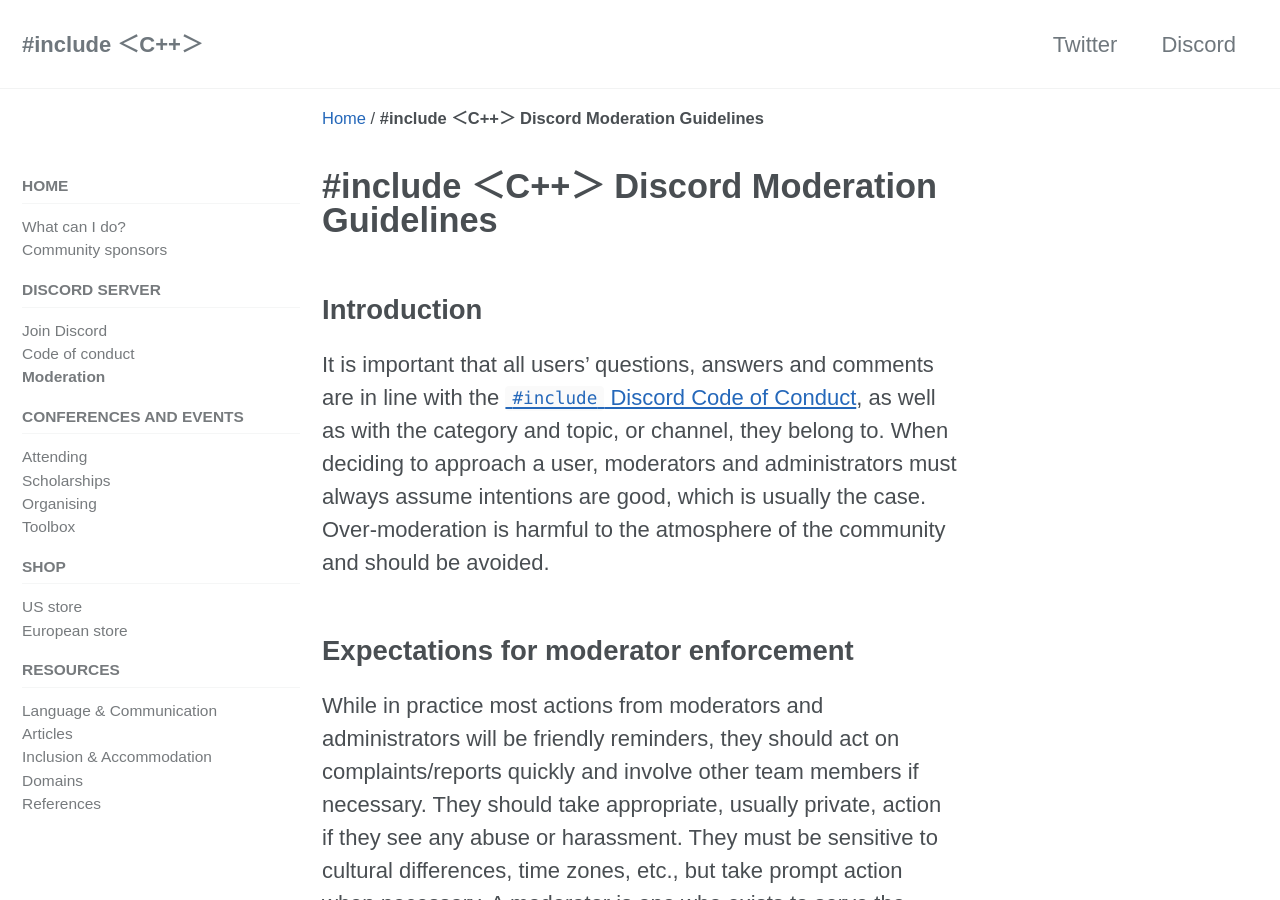
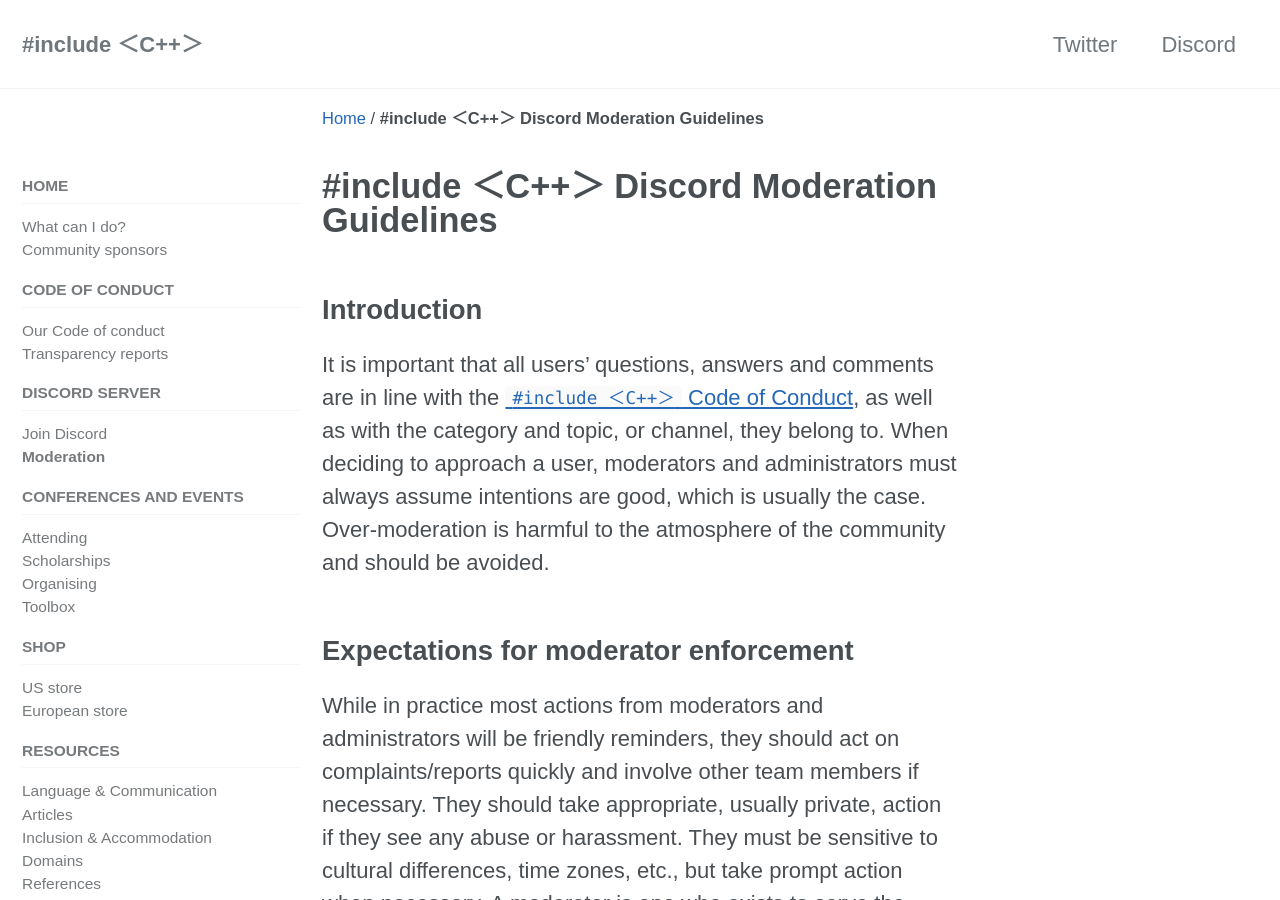
Before and after one commit to include-cpp/include-cpp.github.io, a Jekyll site: the page built from moderation.md, in a window 1280 px wide and 900 px high. Built offline with Jekyll 4.4.1, drawn with Linux system fonts in a browser that asks for light colours; cached includes are drawn as plain includes; nearby versions of some CDN libraries.

Commit message:
Add transparency reports

```diff
--- a/_config.yml
+++ b/_config.yml
@@ -277,6 +277,7 @@ tag_archive:
 #     category: /categories/:name/
 #     tag: /tags/:name/
 
+categories: [communication, report]
 
 # HTML Compression
 # - https://jch.penibelst.de/
--- a/_data/navigation.yml
+++ b/_data/navigation.yml
@@ -21,13 +21,18 @@ sidebar:
         url: /what-can-i-do/
       - title: "Community sponsors"
         url: /community-sponsors/
+  - title: "Code of Conduct"
+    url: /discord/
+    children:
+      - title: "Our Code of conduct"
+        url: /code-of-conduct/
+      - title: "Transparency reports"
+        url: /reports/
   - title: Discord Server
     url: /discord/
     children:
       - title: "Join Discord"
         url: /discord/
-      - title: "Code of conduct"
-        url: /code-of-conduct/
       - title: "Moderation"
         url: /moderation/
   - title: Conferences and Events
--- a/moderation.md
+++ b/moderation.md
@@ -6,7 +6,7 @@ title: "#include ＜C++＞ Discord Moderation Guidelines"
 Introduction
 ------------
 
-It is important that all users’ questions, answers and comments are in line with the [`#include` Discord Code of Conduct]({{site.baseurl}}/code-of-conduct), as well as with the category and topic, or channel, they belong to. When deciding to approach a user, moderators and administrators must always assume intentions are good, which is usually the case. Over-moderation is harmful to the atmosphere of the community and should be avoided.
+It is important that all users’ questions, answers and comments are in line with the [`#include ＜C++＞` Code of Conduct]({{site.baseurl}}/code-of-conduct), as well as with the category and topic, or channel, they belong to. When deciding to approach a user, moderators and administrators must always assume intentions are good, which is usually the case. Over-moderation is harmful to the atmosphere of the community and should be avoided.
 
 Expectations for moderator enforcement
 --------------------------------------
```
Also changed, not shown: reports/20220720_report.md (added, +32 -0 lines), reports/index.md (added, +12 -0 lines).
